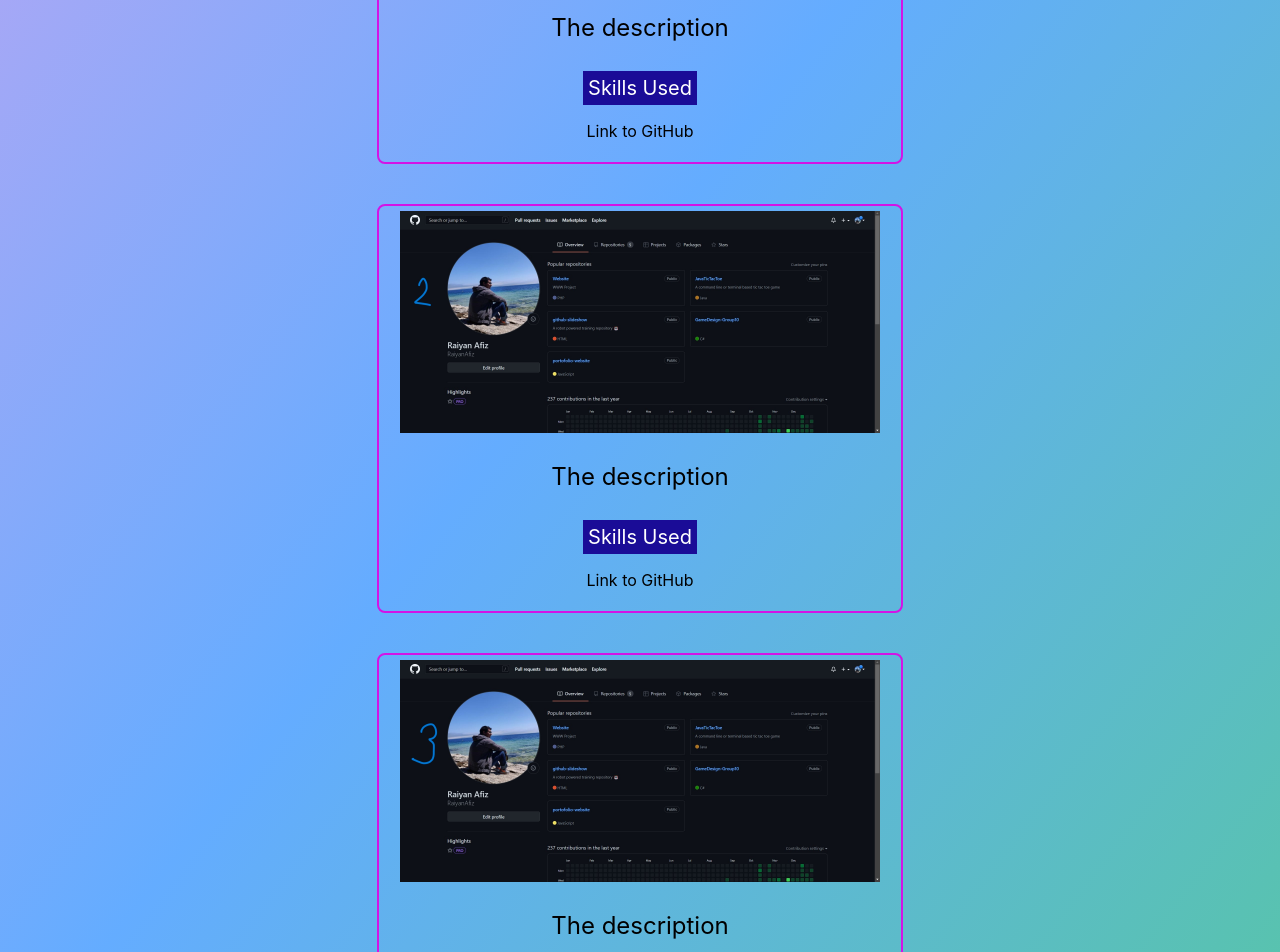
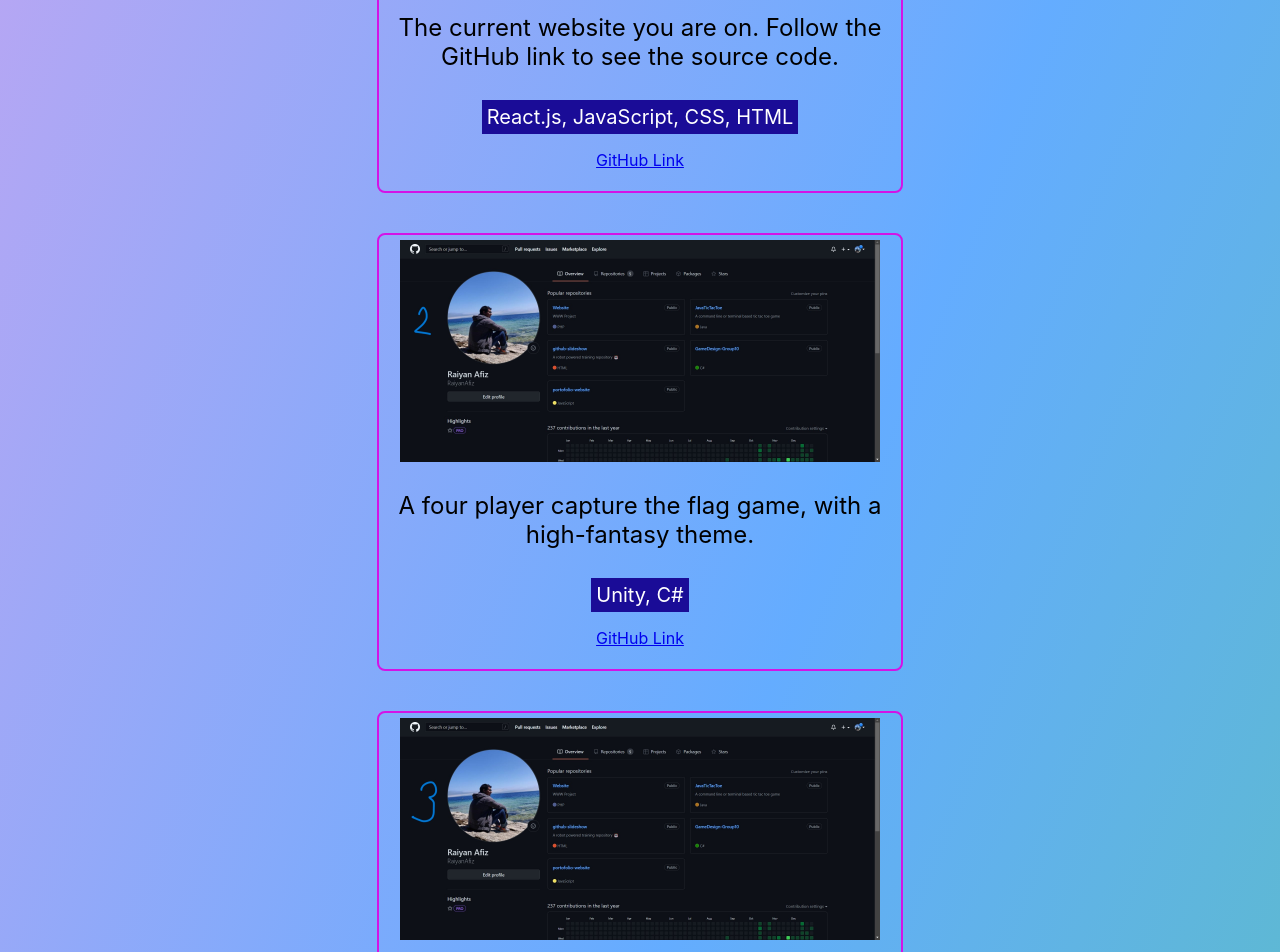
Before and after one commit to RaiyanAfiz/portofolio-website, a React (Create React App) app: page / in a window 1280 px wide. Shown: the part 560-1512 px from the top of the page. Built offline with nearby package versions, Linux system fonts and the light colour scheme.

Commit message:
Adds proper projects

```diff
--- a/src/App.js
+++ b/src/App.js
@@ -8,35 +8,66 @@ import Projects from './components/Projects'
 import pic1 from './media/GitProfile1.jpg';
 import pic2 from './media/GitProfile2.jpg';
 import pic3 from './media/GitProfile3.jpg';
+import pic4 from './media/GitProfile3.jpg';
+import pic5 from './media/GitProfile3.jpg';
+import pic6 from './media/GitProfile3.jpg';
 
 const App = () => {
   const [projs] = useState([
     {
         id: 1,
-        Title: "Project Name",
+        Title: "Portofolio Website",
         Picture: pic1,
-        Description: "The description",
-        Skills: "Skills Used",
-        Link: "Link to GitHub"
+        Description: "The current website you are on. Follow the GitHub link to see the source code.",
+        Skills: "React.js, JavaScript, CSS, HTML",
+        Link: "https://github.com/RaiyanAfiz/portofolio-website"
     },
 
     {
         id: 2,
-        Title: "Project Name",
+        Title: "CTF - Four Player Co-Op",
         Picture: pic2,
-        Description: "The description",
-        Skills: "Skills Used",
-        Link: "Link to GitHub"
+        Description: "A four player capture the flag game, with a high-fantasy theme.",
+        Skills: "Unity, C#",
+        Link: "https://github.com/sell50/GameDesignCourse"
     },
 
     {
         id: 3,
-        Title: "Project Name",
+        Title: "City of Windsor - Open Data",
         Picture: pic3,
-        Description: "The description",
-        Skills: "Skills Used",
-        Link: "Link to GitHub"
+        Description: "A data management tool that allow the user to quickly navigate and find important information.",
+        Skills: "HTML, CSS",
+        Link: "https://github.com/sell50/City-of-Windsor-Open-Data"
+    },
+
+    {
+      id: 4,
+      Title: "Bookstore Website",
+      Picture: pic4,
+      Description: "A mock online book store website.",
+      Skills: "PHP, HTML, CSS",
+      Link: "https://github.com/RaiyanAfiz/Website"
+    },
+
+    {
+      id: 5,
+      Title: "Project Name",
+      Picture: pic5,
+      Description: "A LinkedIn inspired developer focused tool that is developer focused.",
+      Skills: "React.js, MongoDB, JavaScript, CSS, HTML, Redux",
+      Link: "https://github.com/bhagatr11/Reunity"
+    },
+
+    {
+      id: 6,
+      Title: "Java Tic-Tac-Toe",
+      Picture: pic6,
+      Description: "A terminal based java tic-tac-toe game",
+      Skills: "Java",
+      Link: "https://github.com/RaiyanAfiz/JavaTicTacToe"
     }
+
   ])
   return (
     <div>
--- a/src/components/Project.js
+++ b/src/components/Project.js
@@ -6,7 +6,7 @@ const Project = ({proj}) => {
                 <img src={proj.Picture} alt="My Git Profile" id="project-picture" width="480" height="222"/>
                 <p id="project-description">{proj.Description}</p>
                 <p id="project-skills">{proj.Skills}</p>
-                <p id="project-links">{proj.Link}</p>
+                <p id="project-links"><a href={proj.Link}>GitHub Link</a></p>
             </div>
             <br/>
         </div>
```
